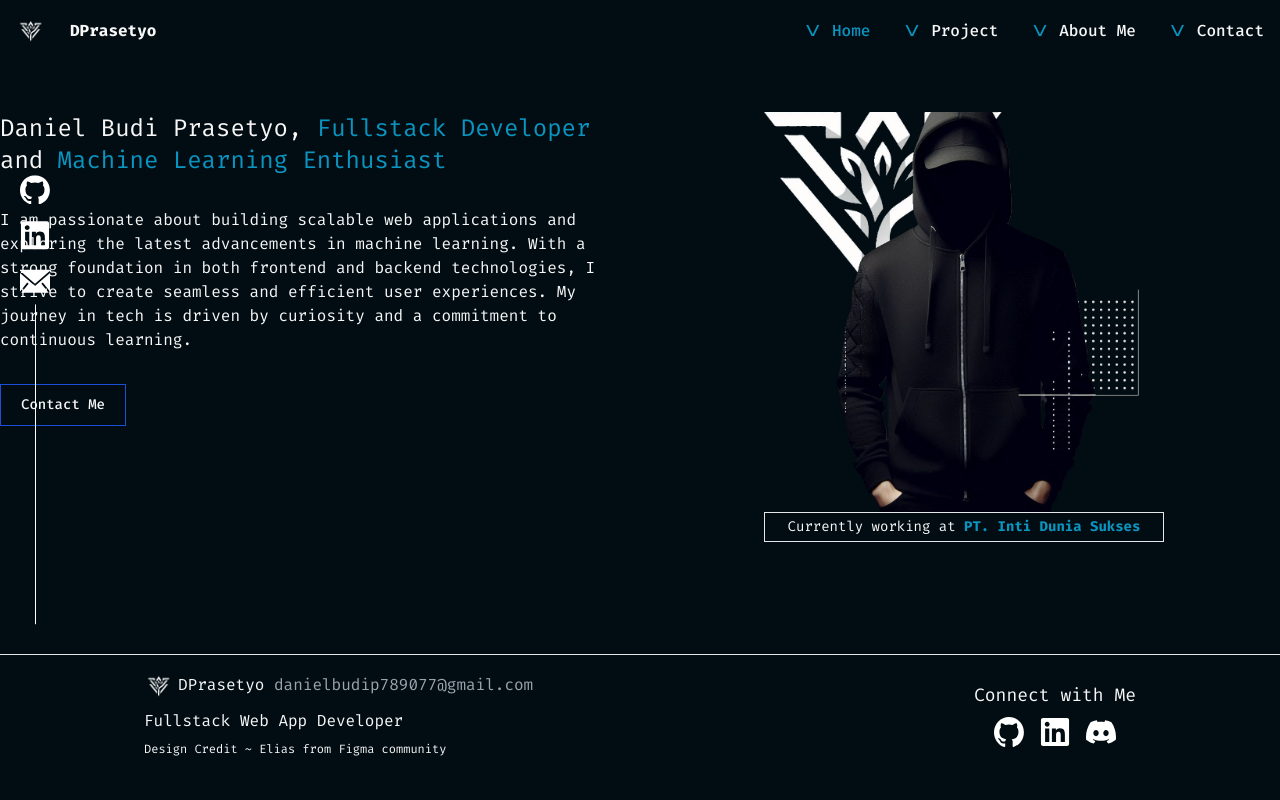
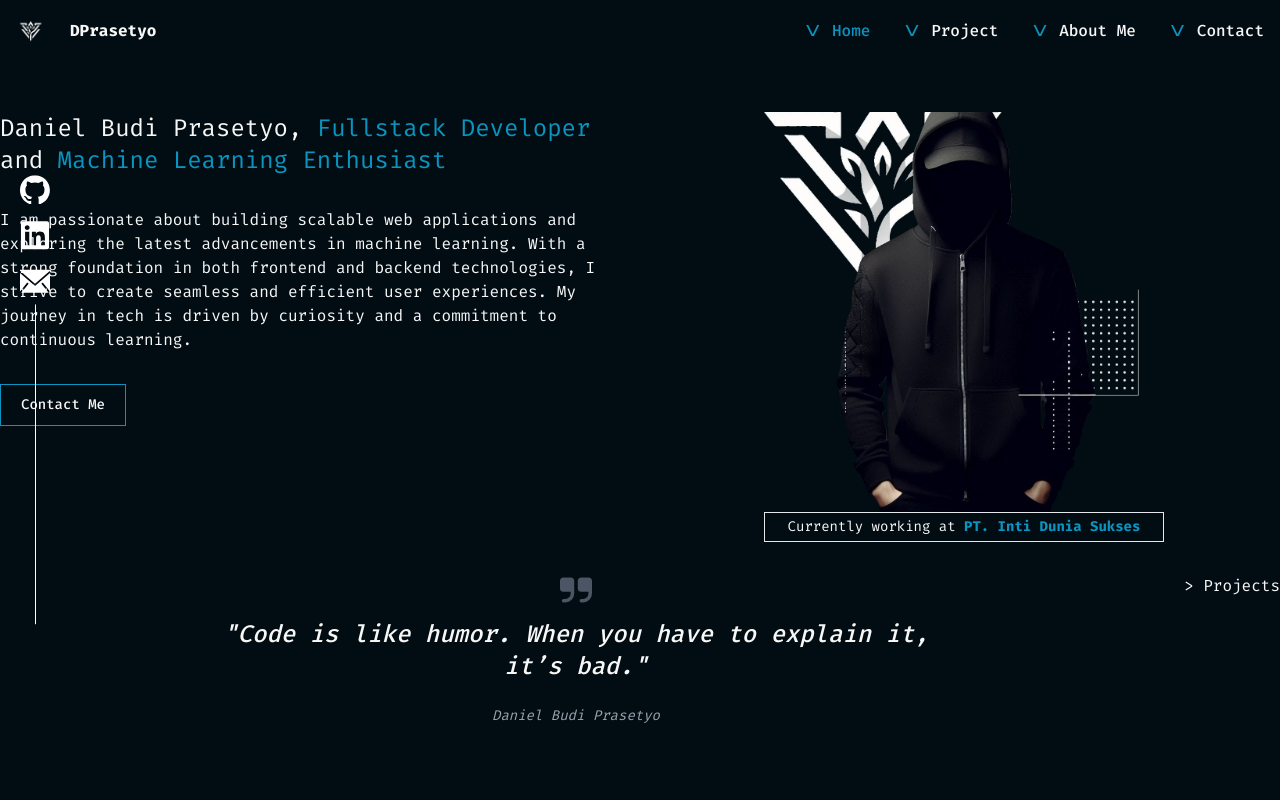
Before and after one commit to danielprasetyo7952/danielprasetyo-dev, a Next.js app: page / in a window 1280 px wide. Shown: the top 800 px of the page. Built offline with nearby package versions, Linux system fonts and the light colour scheme.

Commit message:
feat: quotes section

```diff
--- a/app/layout.tsx
+++ b/app/layout.tsx
@@ -26,7 +26,7 @@ export default function RootLayout({
         <div className="relative z-40" >
           <Header />
         </div>
-        <div className="fixed top-1/2 transform -translate-y-1/2 z-20 left-0 ml-5 flex flex-col justify-center items-center gap-2 max-xl:hidden">
+        <div className="fixed top-1/2 transform -translate-y-1/2 z-20 left-0 ml-5 flex flex-col justify-center items-center gap-2 max-xl:hidden 2xl:max-2xl:hidden">
           <SocialProfiles type="vertical" exclude={["Discord"]}/>
           <div className="h-80 w-[1px] rounded-sm bg-white">
           </div>
--- a/app/page.tsx
+++ b/app/page.tsx
@@ -3,7 +3,8 @@ import Link from "next/link";
 
 export default function Home() {
   return (
-    <main className="my-28 mx-auto max-w-screen-xl flex flex-wrap justify-center">
+    <main className="my-28 mx-auto max-w-screen-xl 2xl:max-w-screen-2xl flex flex-wrap justify-center gap-8">
+      {/* Introduction */}
       <div className="grid grid-col-1 md:grid-cols-2 justify-items-center gap-4">
         <div className="flex flex-col gap-8">
           <h2 className="text-2xl">
@@ -12,7 +13,7 @@ export default function Home() {
           <p>
             I am passionate about building scalable web applications and exploring the latest advancements in machine learning. With a strong foundation in both frontend and backend technologies, I strive to create seamless and efficient user experiences. My journey in tech is driven by curiosity and a commitment to continuous learning.
           </p>
-          <div className="border border-blue-700 hover:bg-blue-800 focus:ring-4 focus:outline-none focus:ring-blue-300 font-medium text-sm px-5 py-2.5 text-center ms-0 mb-2 mx-auto">
+          <div className="border border-primary hover:bg-primary focus:ring-4 focus:outline-none focus:ring-blue-300 font-medium text-sm px-5 py-2.5 text-center ms-0 mb-2 mx-auto">
             <Link href={"mailto:danielbudip789077@gmail.com"}>
               Contact Me
             </Link>
@@ -23,12 +24,34 @@ export default function Home() {
             src={"/avatar.png"}
             width={400}
             height={400}
-            alt="Avatar"/>
+            alt="Avatar" />
           <p className="border p-1 text-center text-sm">
             Currently working at <span className="font-extrabold text-primary">PT. Inti Dunia Sukses</span>
           </p>
         </div>
       </div>
+
+      {/* Quotes */}
+      <figure className="max-w-screen-md mx-auto text-center">
+        <svg className="w-8 h-8 mx-auto mb-3 text-gray-600" aria-hidden="true" xmlns="http://www.w3.org/2000/svg" fill="currentColor" viewBox="0 0 18 14">
+          <path d="M6 0H2a2 2 0 0 0-2 2v4a2 2 0 0 0 2 2h4v1a3 3 0 0 1-3 3H2a1 1 0 0 0 0 2h1a5.006 5.006 0 0 0 5-5V2a2 2 0 0 0-2-2Zm10 0h-4a2 2 0 0 0-2 2v4a2 2 0 0 0 2 2h4v1a3 3 0 0 1-3 3h-1a1 1 0 0 0 0 2h1a5.006 5.006 0 0 0 5-5V2a2 2 0 0 0-2-2Z" />
+        </svg>
+        <blockquote>
+          <p className="text-2xl italic font-medium">&quot;Code is like humor. When you have to explain it, it’s bad.&quot;</p>
+        </blockquote>
+        <figcaption className="flex items-center justify-center mt-6 space-x-3 rtl:space-x-reverse">
+          <div className="flex items-center divide-x-2 rtl:divide-x-reverse divide-gray-700">
+            <cite className="text-sm text-gray-400">Daniel Budi Prasetyo</cite>
+          </div>
+        </figcaption>
+      </figure>
+
+      {/* Projects */}
+      <div className="">
+        &gt; Projects
+      </div>
+
+      {/* Skills */}
     </main>
   );
 }
--- a/components/Footer.tsx
+++ b/components/Footer.tsx
@@ -6,7 +6,7 @@ import SocialProfiles from "./SocialProfiles"
 export default function Footer() {
   return (
     <footer className="border-t">
-      <div className="max-w-screen-lg flex flex-wrap items-center justify-between mx-auto p-4 gap-8">
+      <div className="max-w-screen-lg 2xl:max-w-screen-xl flex flex-wrap items-center justify-between mx-auto p-4 gap-8">
         <div className="grid gap-2">
           <h5 className="text-md">
             <Image
--- a/components/Header.tsx
+++ b/components/Header.tsx
@@ -27,7 +27,7 @@ export default function Header() {
   return (
     <>
       <nav className="bg-background fixed w-full z-20 top-0 start-0">
-        <div className="max-w-screen-xl flex flex-wrap items-center justify-between mx-auto p-4">
+        <div className="max-w-screen-xl 2xl:max-w-screen-2xl flex flex-wrap items-center justify-between mx-auto p-4">
           <div className="flex items-center space-x-3 rtl:space-x-reverse">
             <Link href={"/"}><Image
               src="/logo.png"
```
